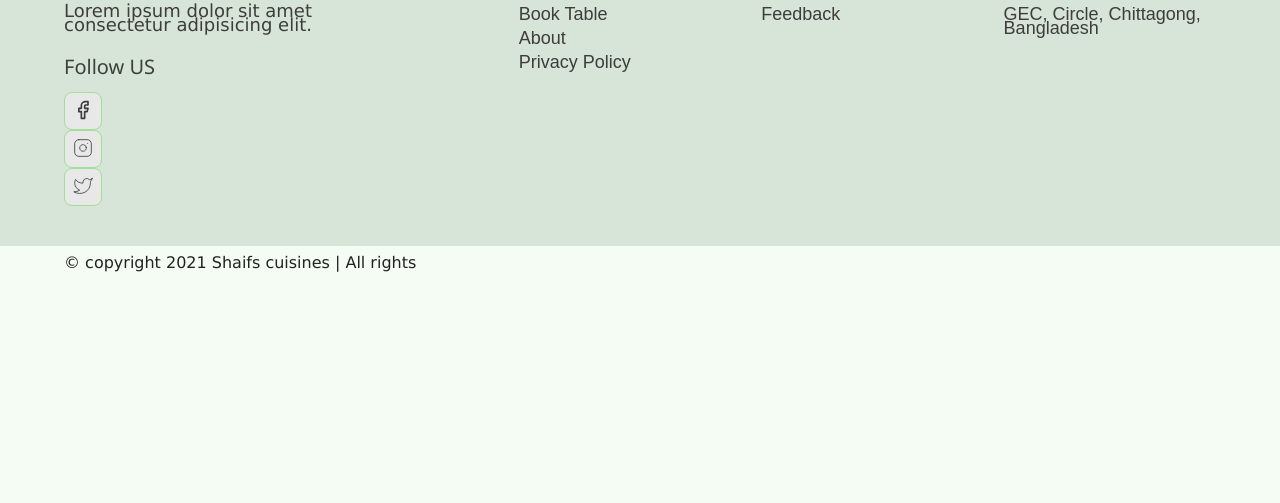
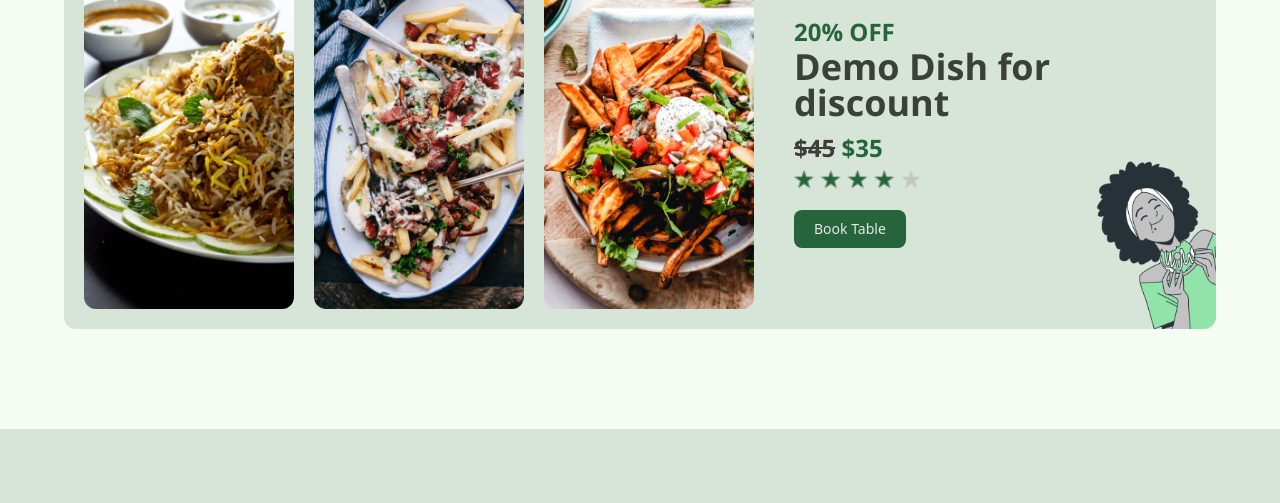
Before and after one commit to mohsin324/ResturantWeb, a plain HTML site: page index.html in a window 1280 px wide. Shown: the part 2532-3035 px from the top of the page. Before the commit the page ends 2812 px from the top, so only its background shows below. Drawn offline with nearby package versions, Linux system fonts and the light colour scheme.

Commit message:
completed discount section

```diff
--- a/CSS/home.css
+++ b/CSS/home.css
@@ -178,3 +178,108 @@
     }
 }
 /* End our special Media query */
+
+/* Discount styles */
+.discount__wrapper{
+    display: flex;
+    flex-direction: column;
+    padding: 1.5rem;
+    border-radius: 12px;
+    background: var(--lightGreen-1) url('../images/discount-illustration.png') no-repeat bottom right / 100px;
+}
+.discount__images{
+    display: flex;
+    gap: 1rem;
+    width: 100%;
+    margin-bottom: 2rem;
+}
+.discount__img1{
+    flex: 2;
+}
+.discount__img2{
+    flex: 3;
+}
+.discount__images img{
+    object-fit: cover;
+    border-radius: 12px;
+}
+.discount__text{
+    font-size: 1.4rem;
+    font-weight: 900;
+    color: var(--green-1);
+    margin-bottom: .5rem;
+}
+.discount__title{
+    font-size: 1.8rem;
+    color: var(--black-1);
+    font-weight: 600;
+    margin-bottom: 1rem;
+}
+.discount__price{
+    font-size: 1.4rem;
+    font-weight: 600;
+    color: var(--black-1);
+    margin-bottom: 1rem;
+}
+.discount__oldPrice{
+    color: var(--black-2);
+    text-decoration: line-through;
+}
+.discount__newPrice{
+    color: var(--green-1);
+}
+.discount__stars{
+    width: max-content;
+    height: 15px;
+    margin-bottom: 1rem;
+}
+/* Discount style media query */
+@media only screen and (min-width: 768px) {
+    .discount__wrapper{
+        flex-direction: row;
+        gap: 4rem;
+        padding: 2rem;
+        align-items: center;
+        background-size: 150px;
+        margin: 0 auto;
+    }
+    .discount__images{
+        flex: 5;
+        margin-bottom: 0;
+        gap: 2rem;
+    }
+    .discount__img1,
+    .discount__img2,
+    .discount__img3{
+        flex: 1;
+        height: 350px;
+    }
+    .discount__info{
+        flex: 3;
+    }
+    .discount__text{
+        font-size: 2.4rem;
+    }
+    .discount__title{
+        font-size: 3.6rem;
+        margin-bottom: 1.5rem;
+    }
+    .discount__price{
+        font-size: 2.4rem;
+    }
+    .discount__stars{
+        height: 20px;
+        margin-bottom: 2rem;
+    }
+}
+@media only screen and (max-width: 1000px) {
+    .discount__img3{
+        display: none;
+    }
+    .discount__wrapper{
+        gap: 2rem;
+    }
+
+}
+/* End Discount style media query */
+/* End Discount styles */
--- a/index.html
+++ b/index.html
@@ -6,10 +6,10 @@
     <meta http-equiv="X-UA-Compatible" content="IE=edge">
     <meta name="viewport" content="width=device-width, initial-scale=1.0">
     <!-- custome stylesheets -->
-    <link rel="stylesheet" href="/CSS/reset.css" />
-    <link rel="stylesheet" href="/CSS/globalStyle.css" />
-    <link rel="stylesheet" href="/CSS/component.css" />
-    <link rel="stylesheet" href="/CSS/home.css" />
+    <link rel="stylesheet" href="./CSS/reset.css" />
+    <link rel="stylesheet" href="./CSS/globalStyle.css" />
+    <link rel="stylesheet" href="./CSS/component.css" />
+    <link rel="stylesheet" href="./CSS/home.css" />
     <!-- animation on scroll library -->
     <link rel="stylesheet" href="https://unpkg.com/aos@next/dist/aos.css" />
 
@@ -220,6 +220,43 @@
     </section>
     <!-- End Top Dishes -->
 
+    <!-- Discount section -->
+    <section id="discount" data-aos="fade-up">
+        <div class="container">
+            <div class="discount__wrapper">
+                <!-- discount images div -->
+                <div class="discount__images">
+                    <!-- discount image 1 -->
+                    <div class="discount__img1">
+                        <img src="/images/food-5.png" alt="food 5" />
+                    </div>
+                    <!-- discount image 2 -->
+                    <div class="discount__img2">
+                        <img src="/images/food-4.png" alt="food 4" />
+                    </div>
+                    <!-- discount image 1 -->
+                    <div class="discount__img3">
+                        <img src="/images/food-3.png" alt="food 3" />
+                    </div>
+                </div>
+                <!-- discount info -->
+                <div class="discount__info">
+                    <h3 class="discount__text">20% OFF</h3>
+                    <h3 class="discount__title">Demo Dish for discount</h3>
+                    <h3 class="discount__price">
+                        <span class="discount__oldPrice">$45</span>
+                        <span class="discount__newPrice">$35</span>
+                    </h3>
+                    <div class="discount__stars">
+                        <img src="/images/3star.png" alt="alt 3 star" />
+                    </div>
+                    <a href="./booking.html" class="btn primary-btn">Book Table</a>
+                </div>
+            </div>
+        </div>
+    </section>
+    <!-- End Discount section -->
+
     <!-- Footer section -->
     <footer>
         <div class="container">
```
